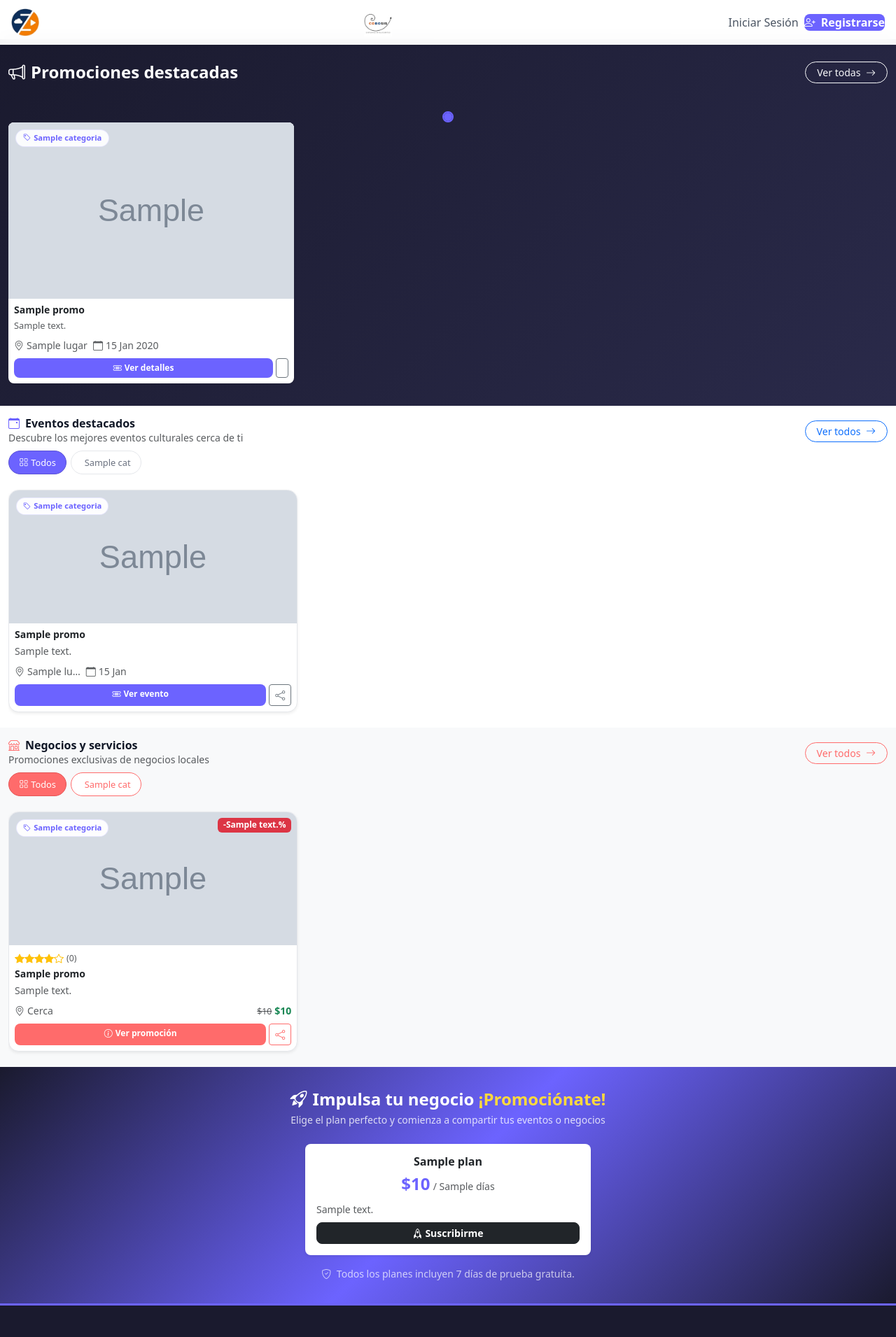
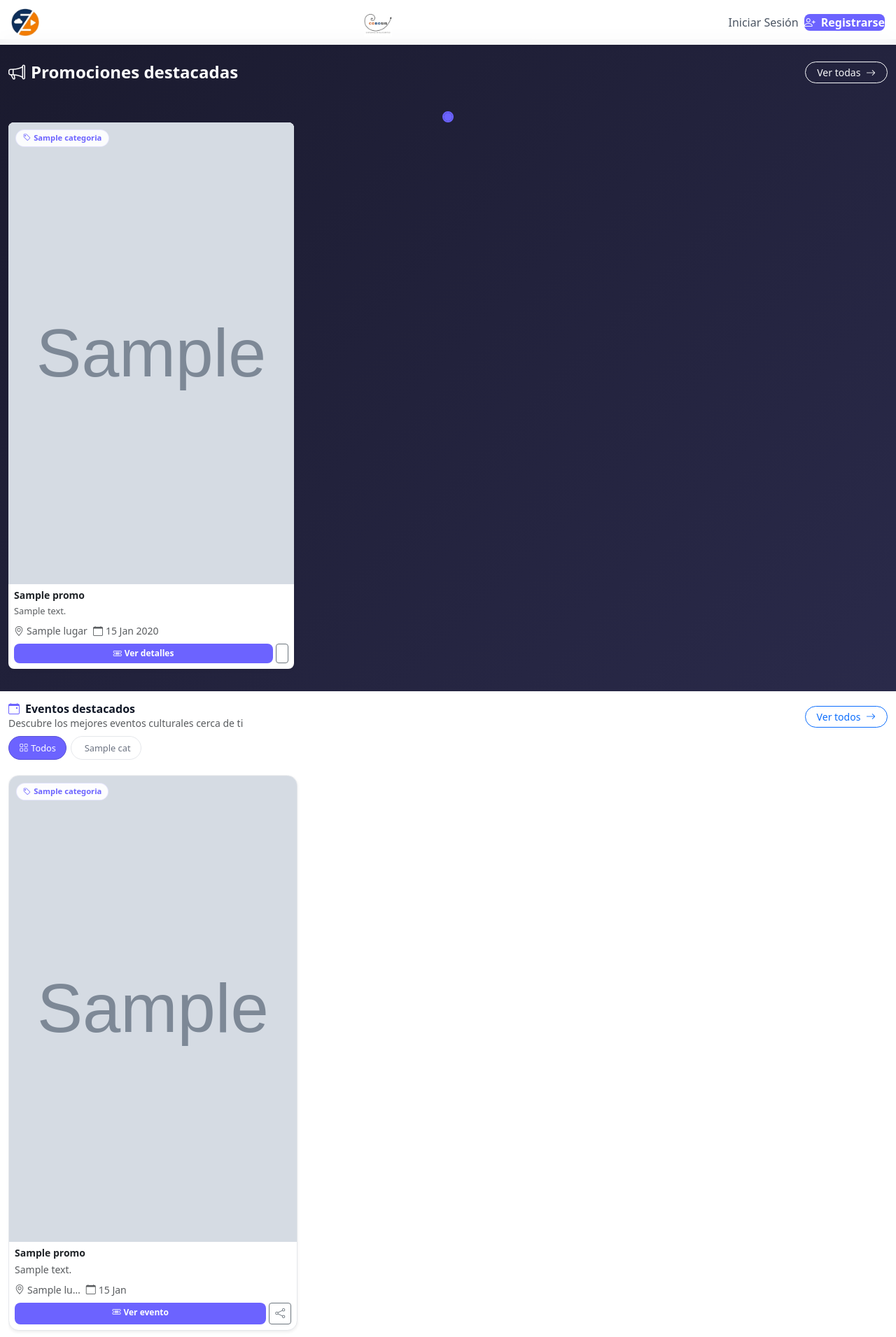
Before and after one commit to cobosol/saas-cobosis, a Django app: template templates/promociones/inicio.html in a window 1280 px wide. Shown: the top 1911 px of the page at 70% size. Run offline with Django 3.2, Linux system fonts and the light colour scheme; the template is opened without the code that fills it: most values are stand-ins (such as "Sample title", 1, 10 or a date in 2020); grey boxes marked "Sample" are stand-in pictures; some libraries are stand-ins or nearby versions.

Commit message:
Plantillas 2

```diff
--- a/templates/promociones/inicio.html
+++ b/templates/promociones/inicio.html
@@ -78,7 +78,8 @@
     }
 
     .promo-carousel .card-img-top {
-        height: 190px;
+        width: 100%;
+        aspect-ratio: 1 / 1.618;
         object-fit: cover;
         transition: transform 0.5s ease;
     }
@@ -174,9 +175,6 @@
             padding: 0.35rem 0.7rem;
         }
 
-        .promo-carousel .card-img-top {
-            height: 150px;
-        }
 
         .promo-carousel .carousel-control-prev { left: -6px; }
         .promo-carousel .carousel-control-next { right: -6px; }
@@ -283,12 +281,12 @@
                 <div class="carousel-item {% if forloop.first %}active{% endif %}">
                     <div class="row g-3">
                         {% for promo in grupo %}
-                        <div class="col-12 col-sm-6 col-md-4 col-lg-4">
+                        <div class="col-12 col-sm-6 col-lg-4">
                             <div class="card h-100 border-0 shadow-sm rounded-3 overflow-hidden bg-white"
                                  style="transition: transform 0.3s ease;">
                                 <div class="position-relative" style="background: #f8f9fa;">
                                     <!-- Contenedor con proporción áurea (1:1.618) -->
-                                    <div style="padding-bottom: 61.8%; position: relative; overflow: hidden;">
+                                    <div style="aspect-ratio: 1 / 1.618; position: relative; overflow: hidden;">
                                         {% if promo.imagen %}
                                         <img src="{{ promo.imagen.url }}" class="card-img-top" alt="{{ promo.titulo }}"
                                              style="position: absolute; top: 0; left: 0; width: 100%; height: 100%; object-fit: cover; transition: transform 0.5s ease;">
@@ -396,14 +394,15 @@
                 <div class="carousel-item {% if forloop.first %}active{% endif %}">
                     <div class="row g-2">
                         {% for promo in grupo %}
-                        <div class="col-md-4" data-category="{{ promo.categoria.slug }}">
+                        <div class="col-sm-6 col-md-4" data-category="{{ promo.categoria.slug }}">
                             <div class="card shadow-sm">
                                 <div class="position-relative overflow-hidden">
                                     {% if promo.imagen %}
                                     <img src="{{ promo.imagen.url }}" class="card-img-top" alt="{{ promo.titulo }}">
                                     {% else %}
-                                    <div class="bg-light d-flex align-items-center justify-content-center" style="height: 180px;">
-                                        <i class="bi bi-calendar-event text-muted" style="font-size: 2.5rem;"></i>
+                                    <div class="bg-light d-flex align-items-center justify-content-center"
+                                        style="aspect-ratio: 1 / 1.618; width: 100%;">
+                                            <i class="bi bi-calendar-event text-muted" style="font-size: 2.5rem;"></i>
                                     </div>
                                     {% endif %}
                                     <span class="category-badge"><i class="bi bi-tag me-1"></i>{{ promo.categoria.nombre|default:"Evento" }}</span>
```
